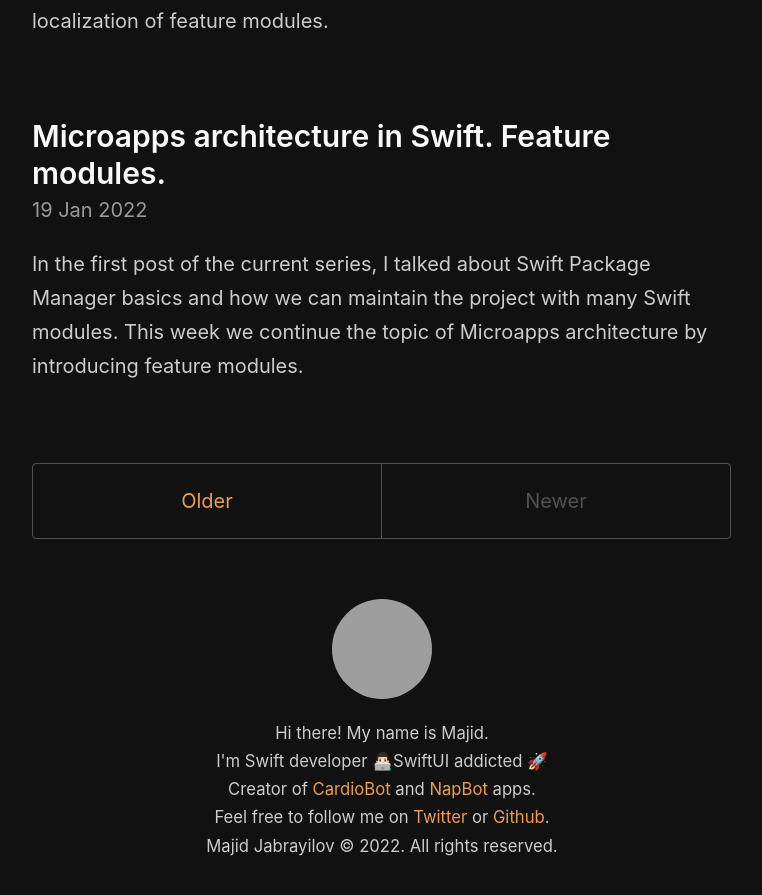
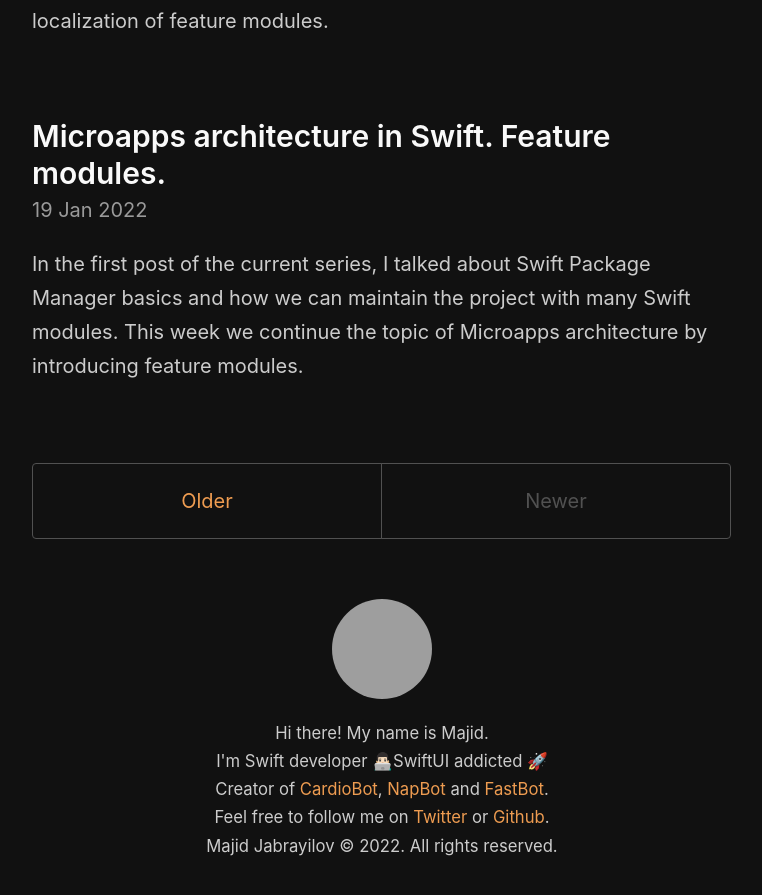
Before and after one commit to mecid/mecid.github.io, a Jekyll site: the page built from index.html, in a window 1280 px wide and 900 px high, scrolled down 3358 px, cut to the strip 0-895 px from the top of the window. Shown: the whole strip, without its empty margins (258-1020 px from the left). Built offline with Jekyll 4.4.1, drawn with Linux system fonts in a browser that asks for light colours; the list of posts is cut into pages by our own code; grey boxes are pictures that could not be loaded.

Commit message:
Update default.html

```diff
--- a/_layouts/default.html
+++ b/_layouts/default.html
@@ -28,7 +28,7 @@
           {% avatar mecid size=100 %}
           <small>Hi there! My name is Majid.</small>
           <small>I'm Swift developer 👨🏻‍💻SwiftUI addicted 🚀</small>
-          <small>Creator of <a href="https://cardiobot.swiftwithmajid.com">CardioBot</a> and <a href="https://napbot.swiftwithmajid.com">NapBot</a> apps.</small>
+          <small>Creator of <a href="https://cardiobot.swiftwithmajid.com">CardioBot</a>, <a href="https://napbot.swiftwithmajid.com">NapBot</a> and <a href="https://fastbot.swiftwithmajid.com">FastBot</a>.</small>
           <small>Feel free to follow me on <a href="https://twitter.com/mecid">Twitter</a> or <a href="https://github.com/mecid">Github</a>.</small>
         <small>
           Majid Jabrayilov &copy; <time datetime="{{ site.time | date_to_xmlschema }}">{{ site.time | date: '%Y' }}</time>. All rights reserved.
```
